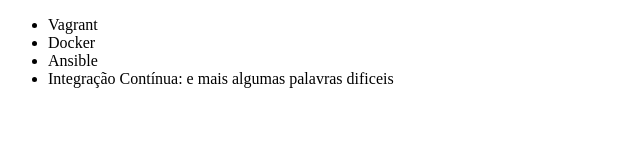
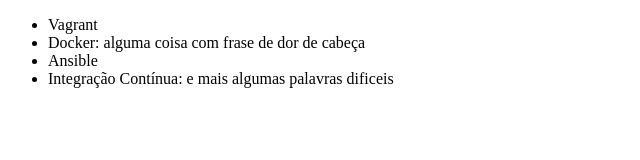
Before and after one commit to RamonDiego00/alura-git, a plain HTML site: page index.html in a window 1280 px wide. Shown: the whole page, without its empty margins (0-640 px from the left). Drawn offline with Linux system fonts and the light colour scheme.

Commit message:
tbm alterei o docker

```diff
--- a/index.html
+++ b/index.html
@@ -7,7 +7,7 @@
 <body>
     <ul>
         <li>Vagrant</li>
-        <li>Docker</li>
+        <li>Docker: alguma coisa com frase de dor de cabeça</li>
         <li>Ansible</li>
         <li>Integração Contínua: e mais algumas palavras dificeis</li>
     </ul>
```
